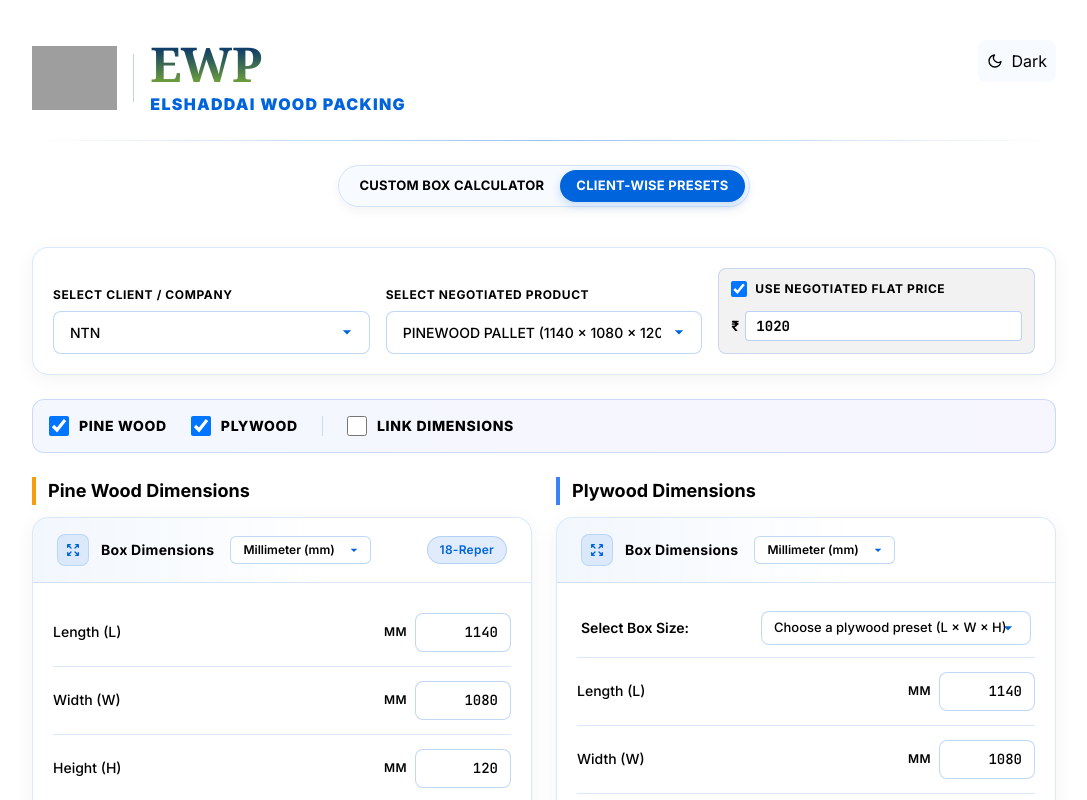
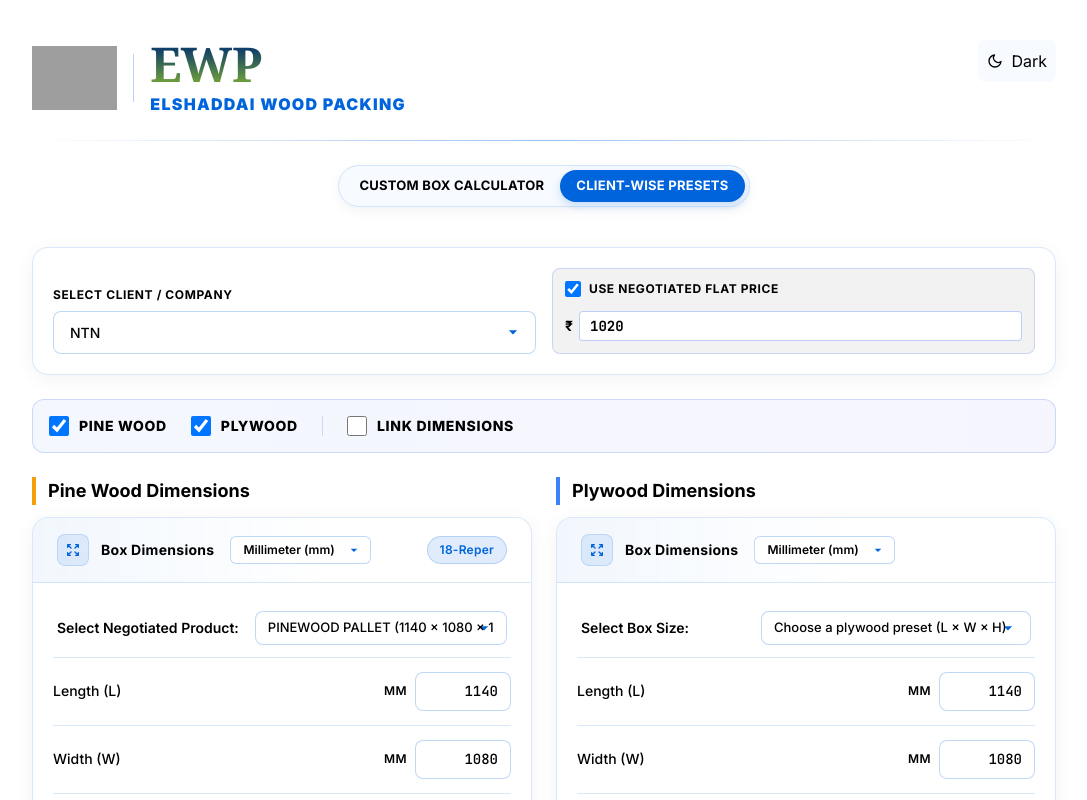
Before and after one commit to rajeshkanna-s/wood-box-cost-calculator, a React (Vite) app: page / in a window 1280 px wide. Both pictures are taken after a click on the button "CLIENT-WISE PRESETS". Shown: the top 800 px of the page, without its empty margins (96-1183 px from the left). Built offline with nearby package versions, Linux system fonts and the light colour scheme; grey boxes are pictures that could not be loaded.

Commit message:
layout: move Select Negotiated Product inside Pine Wood Dimensions card

```diff
--- a/src/components/BoxCalculator/ClientPresetsCalculator.jsx
+++ b/src/components/BoxCalculator/ClientPresetsCalculator.jsx
@@ -195,7 +195,7 @@ export default function ClientPresetsCalculator({ onPrintQuote, onDownloadPDF, o
     <div className="space-y-6">
       {/* Selectors Card */}
       <div className="glass-card p-5 animate-fade-in">
-        <div className="grid grid-cols-1 md:grid-cols-3 gap-4 items-end">
+        <div className="grid grid-cols-1 md:grid-cols-2 gap-4 items-end">
           <div className="flex flex-col gap-2">
             <label htmlFor="company-select" className="text-xs font-bold uppercase tracking-wider" style={{ color: 'var(--text-muted)' }}>
               Select Client / Company
@@ -212,29 +212,6 @@ export default function ClientPresetsCalculator({ onPrintQuote, onDownloadPDF, o
                 </option>
               ))}
               <option value="other">Other (Custom Client)</option>
-            </select>
-          </div>
-
-          <div className="flex flex-col gap-2">
-            <label htmlFor="preset-product-select" className="text-xs font-bold uppercase tracking-wider" style={{ color: 'var(--text-muted)' }}>
-              Select Negotiated Product
-            </label>
-            <select
-              id="preset-product-select"
-              value={selectedProductId}
-              onChange={(e) => setSelectedProductId(e.target.value)}
-              className="premium-select"
-              disabled={selectedCompanyId === 'other'}
-            >
-              {selectedCompanyId === 'other' ? (
-                <option value="custom-product">Custom Product</option>
-              ) : (
-                company.products.map((p) => (
-                  <option key={p.id} value={p.id}>
-                    {p.name} ({p.sizeLabel})
-                  </option>
-                ))
-              )}
             </select>
           </div>
 
@@ -265,7 +242,7 @@ export default function ClientPresetsCalculator({ onPrintQuote, onDownloadPDF, o
           </div>
 
           {selectedCompanyId === 'other' && (
-            <div className="flex flex-col gap-2 animate-fade-in md:col-span-3">
+            <div className="flex flex-col gap-2 animate-fade-in md:col-span-2">
               <label htmlFor="custom-company-name" className="text-xs font-bold uppercase tracking-wider" style={{ color: 'var(--text-muted)' }}>
                 Enter Custom Client Name
               </label>
@@ -346,6 +323,26 @@ export default function ClientPresetsCalculator({ onPrintQuote, onDownloadPDF, o
                   onChange={handleWoodDimChange}
                   onUnitChange={handleWoodUnitChange}
                   showPresetSelector={false}
+                  customPresetSelector={
+                    <select
+                      id="preset-product-select"
+                      value={selectedProductId}
+                      onChange={(e) => setSelectedProductId(e.target.value)}
+                      className="premium-select w-full"
+                      disabled={selectedCompanyId === 'other'}
+                      style={{ padding: '0.4rem 0.75rem', fontSize: '0.8125rem' }}
+                    >
+                      {selectedCompanyId === 'other' ? (
+                        <option value="custom-product">Custom Product</option>
+                      ) : (
+                        company.products.map((p) => (
+                          <option key={p.id} value={p.id}>
+                            {p.name} ({p.sizeLabel})
+                          </option>
+                        ))
+                      )}
+                    </select>
+                  }
                 />
               </div>
             </div>
--- a/src/components/BoxCalculator/DimensionInputs.jsx
+++ b/src/components/BoxCalculator/DimensionInputs.jsx
@@ -4,7 +4,15 @@ import PresetSelector from '../BoxPresets/PresetSelector';
 import { inchToMm, convertToInches, convertFromInches } from '../../engine/cft';
 import { getReperType } from '../../engine/parts';
 
-export default function DimensionInputs({ dims, onChange, onUnitChange, showPresetSelector = false, onSelectPreset, isPlywood = false }) {
+export default function DimensionInputs({
+  dims,
+  onChange,
+  onUnitChange,
+  showPresetSelector = false,
+  onSelectPreset,
+  isPlywood = false,
+  customPresetSelector = null
+}) {
   const currentUnit = dims.unit || 'in';
 
   // Convert current dimensions to inches to figure out Reper Type
@@ -62,12 +70,18 @@ export default function DimensionInputs({ dims, onChange, onUnitChange, showPres
       <div className="p-5 flex-1 flex flex-col">
         {/* Input fields */}
         <div className="space-y-1" style={{ borderBottom: 'none' }}>
-          {showPresetSelector && (
+          {(showPresetSelector || customPresetSelector) && (
             <>
               <div className="flex items-center justify-between py-2 px-1 gap-4">
-                <span className="text-sm font-semibold" style={{ color: 'var(--text-main)' }}>Select Box Size:</span>
+                <span className="text-sm font-semibold" style={{ color: 'var(--text-main)' }}>
+                  {isPlywood ? 'Select Box Size:' : 'Select Negotiated Product:'}
+                </span>
                 <div className="flex-1 max-w-[60%]">
-                  <PresetSelector compact={true} onSelect={onSelectPreset} isPlywood={isPlywood} />
+                  {customPresetSelector ? (
+                    customPresetSelector
+                  ) : (
+                    <PresetSelector compact={true} onSelect={onSelectPreset} isPlywood={isPlywood} />
+                  )}
                 </div>
               </div>
               <div style={{ borderTop: '1px solid var(--table-border)', marginBottom: '0.25rem' }} />
```
